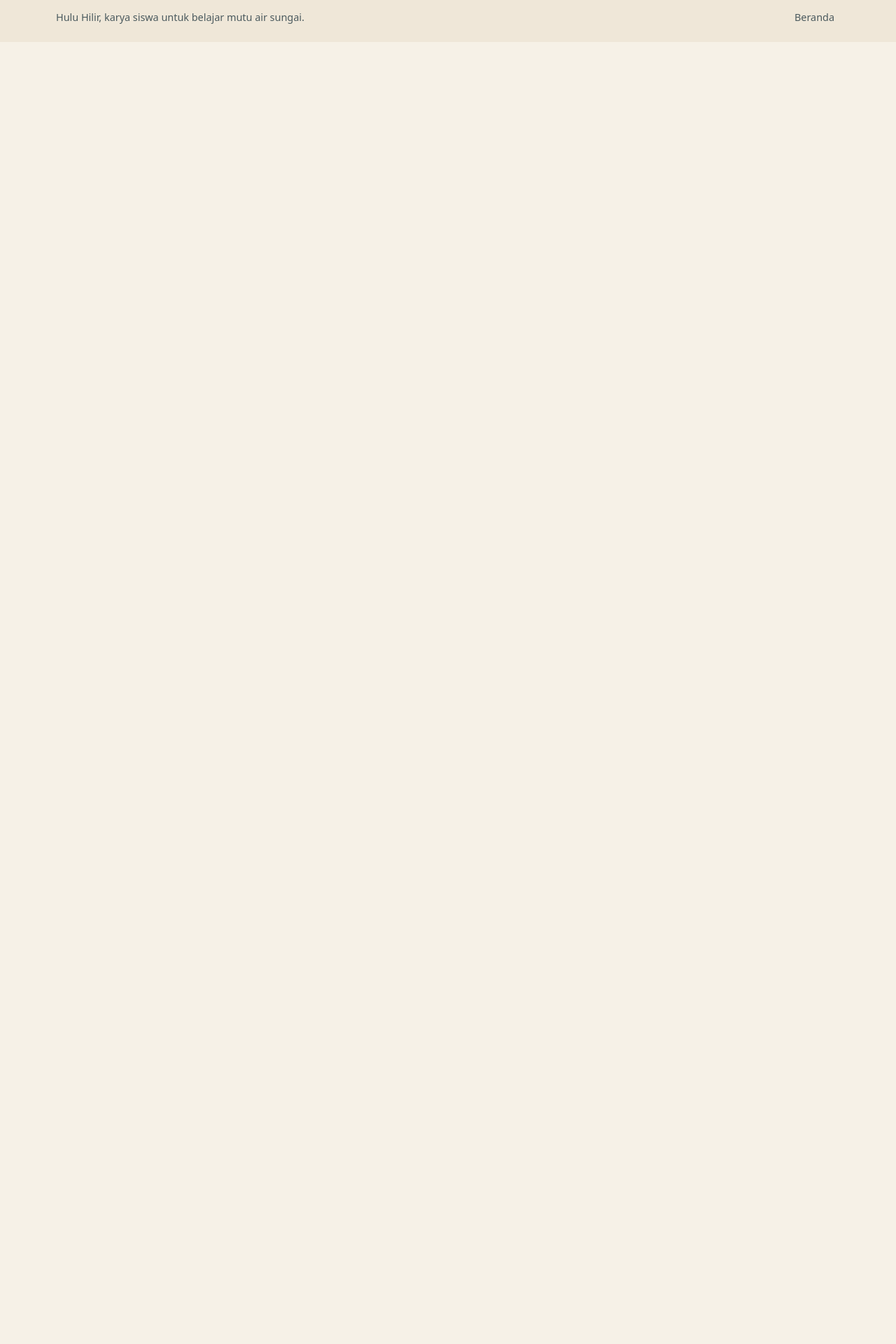
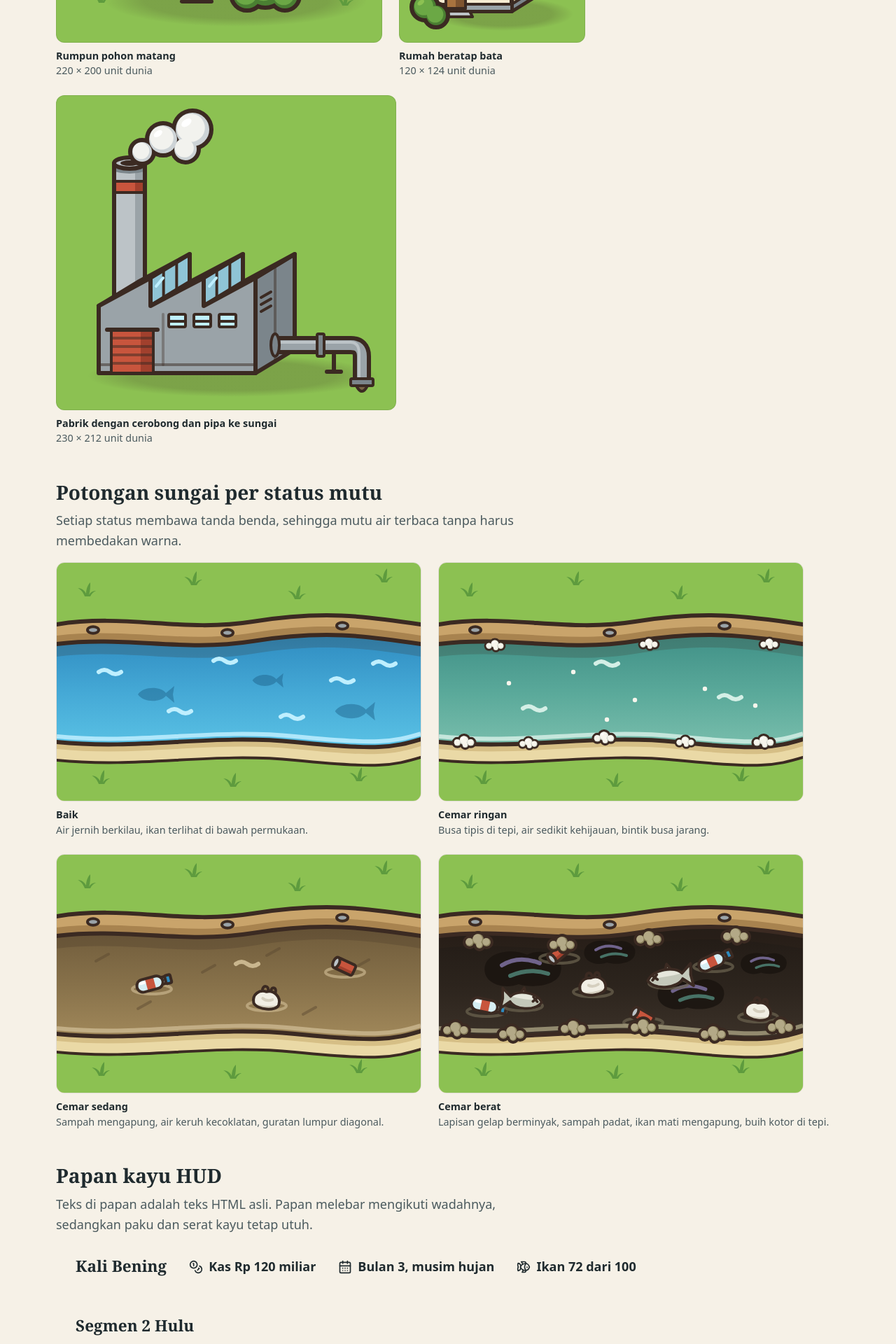
Before and after one commit to benditandayusaputra/hulu_hilir, a SvelteKit app: page /dev/galeri in a window 1280 px wide. Before the commit this address had no page. Shown: the part 740-2660 px from the top of the page at 70% size. Before the commit the page ends 800 px from the top, so only its background shows below. Built offline with nearby package versions, Linux system fonts and the light colour scheme.

Commit message:
:sparkles: Sediakan galeri aset khusus mode dev dengan uji axe

```diff
--- /dev/null
+++ b/src/lib/content/dev.ts
@@ -0,0 +1,33 @@
+import type { WaterStatus } from '$lib/sim';
+
+export const gallery = {
+	title: 'Galeri Aset',
+	intro:
+		'Halaman pengembang untuk menilai gaya aset dunia dan antarmuka sebelum dipakai di Lab. Semua aset dunia digambar pada skala yang sama, dua piksel per unit dunia, sehingga tebal garis dan proporsinya bisa dibandingkan langsung.',
+	worldHeading: 'Aset dunia',
+	assets: {
+		forestMature: 'Rumpun pohon matang',
+		house: 'Rumah beratap bata',
+		factory: 'Pabrik dengan cerobong dan pipa ke sungai'
+	},
+	riverHeading: 'Potongan sungai per status mutu',
+	riverIntro:
+		'Setiap status membawa tanda benda, sehingga mutu air terbaca tanpa harus membedakan warna.',
+	riverSigns: {
+		good: 'Air jernih berkilau, ikan terlihat di bawah permukaan.',
+		light: 'Busa tipis di tepi, air sedikit kehijauan, bintik busa jarang.',
+		moderate: 'Sampah mengapung, air keruh kecoklatan, guratan lumpur diagonal.',
+		heavy: 'Lapisan gelap berminyak, sampah padat, ikan mati mengapung, buih kotor di tepi.'
+	} satisfies Record<WaterStatus, string>,
+	hudHeading: 'Papan kayu HUD',
+	hudIntro:
+		'Teks di papan adalah teks HTML asli. Papan melebar mengikuti wadahnya, sedangkan paku dan serat kayu tetap utuh.',
+	plank: {
+		title: 'Kali Bening',
+		cash: 'Kas Rp 120 miliar',
+		month: 'Bulan 3, musim hujan',
+		fish: 'Ikan 72 dari 100',
+		narrowTitle: 'Segmen 2 Hulu'
+	},
+	size: (width: number, height: number) => `${width} × ${height} unit dunia`
+} as const;
--- /dev/null
+++ b/src/routes/dev/+layout.ts
@@ -0,0 +1,8 @@
+import { error } from '@sveltejs/kit';
+import { dev } from '$app/environment';
+
+export const prerender = false;
+
+export function load(): void {
+	if (!dev) error(404);
+}
--- /dev/null
+++ b/src/routes/dev/galeri/+page.svelte
@@ -0,0 +1,120 @@
+<script lang="ts">
+	import CalendarDays from '@lucide/svelte/icons/calendar-days';
+	import Coins from '@lucide/svelte/icons/coins';
+	import Fish from '@lucide/svelte/icons/fish';
+	import WoodPlank from '$lib/components/hud/art/WoodPlank.svelte';
+	import WorldArt from '$lib/components/world/art/WorldArt.svelte';
+	import {
+		factory,
+		forestMature,
+		house,
+		riverPieces,
+		worldPalette,
+		type WorldSymbol
+	} from '$lib/components/world/art/symbols';
+	import { gallery } from '$lib/content/dev';
+	import { waterStatusNames } from '$lib/content/lab';
+	import type { WaterStatus } from '$lib/sim';
+
+	const pixelsPerUnit = 2;
+	const statuses: WaterStatus[] = ['good', 'light', 'moderate', 'heavy'];
+	const worldAssets = [
+		{ symbol: forestMature, name: gallery.assets.forestMature },
+		{ symbol: house, name: gallery.assets.house },
+		{ symbol: factory, name: gallery.assets.factory }
+	];
+</script>
+
+<svelte:head>
+	<title>{gallery.title}</title>
+</svelte:head>
+
+{#snippet art(symbol: WorldSymbol)}
+	<svg
+		aria-hidden="true"
+		focusable="false"
+		viewBox="0 0 {symbol.width} {symbol.height}"
+		width={symbol.width * pixelsPerUnit}
+		height={symbol.height * pixelsPerUnit}
+		class="block h-auto max-w-full"
+	>
+		<use href="#{symbol.id}" width={symbol.width} height={symbol.height} />
+	</svg>
+{/snippet}
+
+<WorldArt />
+
+<WoodPlank class="mb-6 inline-block">
+	<h1 class="text-2xl">{gallery.title}</h1>
+</WoodPlank>
+<p class="mb-10 max-w-[var(--measure-prose)] text-ink-muted">{gallery.intro}</p>
+
+<section aria-labelledby="galeri-dunia" class="mb-12">
+	<h2 id="galeri-dunia" class="mb-4 text-xl">{gallery.worldHeading}</h2>
+	<ul class="flex flex-wrap items-end gap-6">
+		{#each worldAssets as asset (asset.symbol.id)}
+			<li>
+				<figure>
+					<div
+						class="w-fit max-w-full rounded-[var(--radius-card)] border-[1.5px] border-ink/10 p-3"
+						style:background-color={worldPalette.grassLight}
+					>
+						{@render art(asset.symbol)}
+					</div>
+					<figcaption class="mt-2 text-sm">
+						<span class="font-semibold">{asset.name}</span>
+						<span class="block text-ink-muted">
+							{gallery.size(asset.symbol.width, asset.symbol.height)}
+						</span>
+					</figcaption>
+				</figure>
+			</li>
+		{/each}
+	</ul>
+</section>
+
+<section aria-labelledby="galeri-sungai" class="mb-12">
+	<h2 id="galeri-sungai" class="mb-2 text-xl">{gallery.riverHeading}</h2>
+	<p class="mb-4 max-w-[var(--measure-prose)] text-ink-muted">{gallery.riverIntro}</p>
+	<ul class="flex flex-wrap gap-6">
+		{#each statuses as status (status)}
+			<li>
+				<figure>
+					<div
+						class="w-fit max-w-full overflow-hidden rounded-[var(--radius-card)] border-[1.5px] border-ink/10"
+					>
+						{@render art(riverPieces[status])}
+					</div>
+					<figcaption class="mt-2 text-sm">
+						<span class="font-semibold">{waterStatusNames[status]}</span>
+						<span class="block text-ink-muted">{gallery.riverSigns[status]}</span>
+					</figcaption>
+				</figure>
+			</li>
+		{/each}
+	</ul>
+</section>
+
+<section aria-labelledby="galeri-hud">
+	<h2 id="galeri-hud" class="mb-2 text-xl">{gallery.hudHeading}</h2>
+	<p class="mb-4 max-w-[var(--measure-prose)] text-ink-muted">{gallery.hudIntro}</p>
+	<div class="flex flex-col items-start gap-6">
+		<WoodPlank class="w-full">
+			<div class="flex flex-wrap items-center gap-x-8 gap-y-2">
+				<h3 class="text-lg">{gallery.plank.title}</h3>
+				<p class="flex items-center gap-2 font-semibold" data-numeric>
+					<Coins size={20} aria-hidden="true" />{gallery.plank.cash}
+				</p>
+				<p class="flex items-center gap-2 font-semibold">
+					<CalendarDays size={20} aria-hidden="true" />{gallery.plank.month}
+				</p>
+				<p class="flex items-center gap-2 font-semibold" data-numeric>
+					<Fish size={20} aria-hidden="true" />{gallery.plank.fish}
+				</p>
+			</div>
+		</WoodPlank>
+		<WoodPlank>
+			<h3 class="text-lg">{gallery.plank.narrowTitle}</h3>
+		</WoodPlank>
+	</div>
+</section>
```
Also changed, not shown: 1 other file (tests, documents, lock files or other folders).
